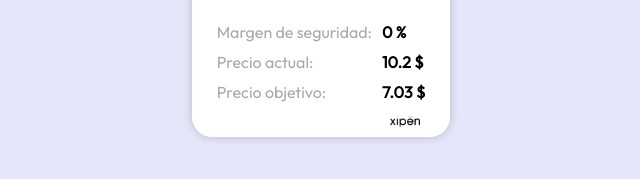
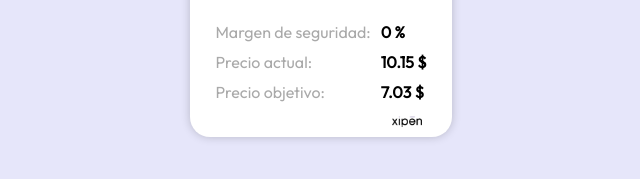
Before and after one commit to Xipen01/PERI, a plain HTML site: page index.html in a window 1280 px wide. Shown: the part 521-700 px from the top of the page, 319-959 px from the left. Drawn offline with Linux system fonts and the light colour scheme.

Commit message:
Actualizar archivo HTML generado automáticamente

```diff
--- a/index.html
+++ b/index.html
@@ -55,7 +55,7 @@
                 </div>
                 <div class="columna">
                     <p class="mi-clase">0 %</p>
-                    <p class="mi-clase">10.2 $</p>
+                    <p class="mi-clase">10.15 $</p>
                     <p class="mi-clase">7.03 $</p>
                 </div>
             </div>
```
